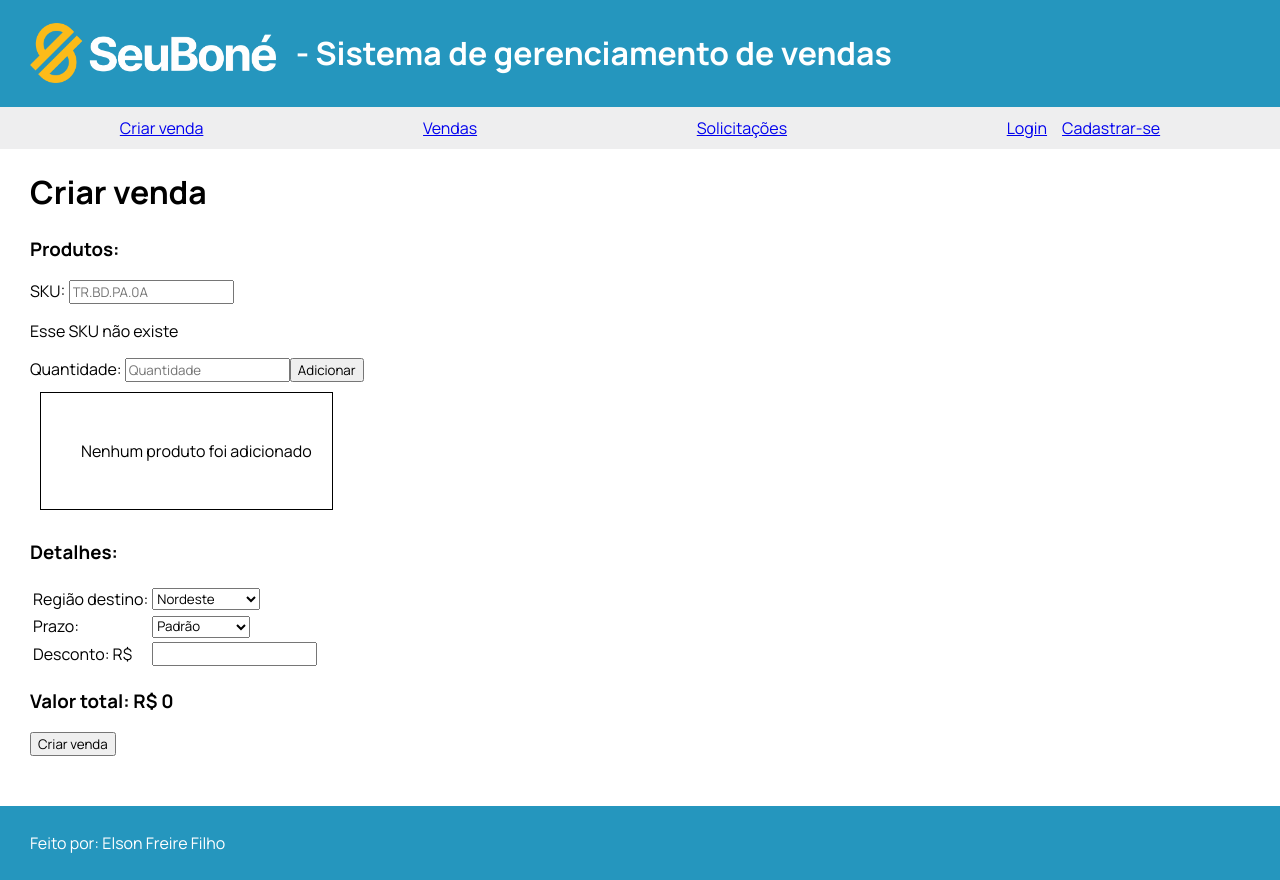
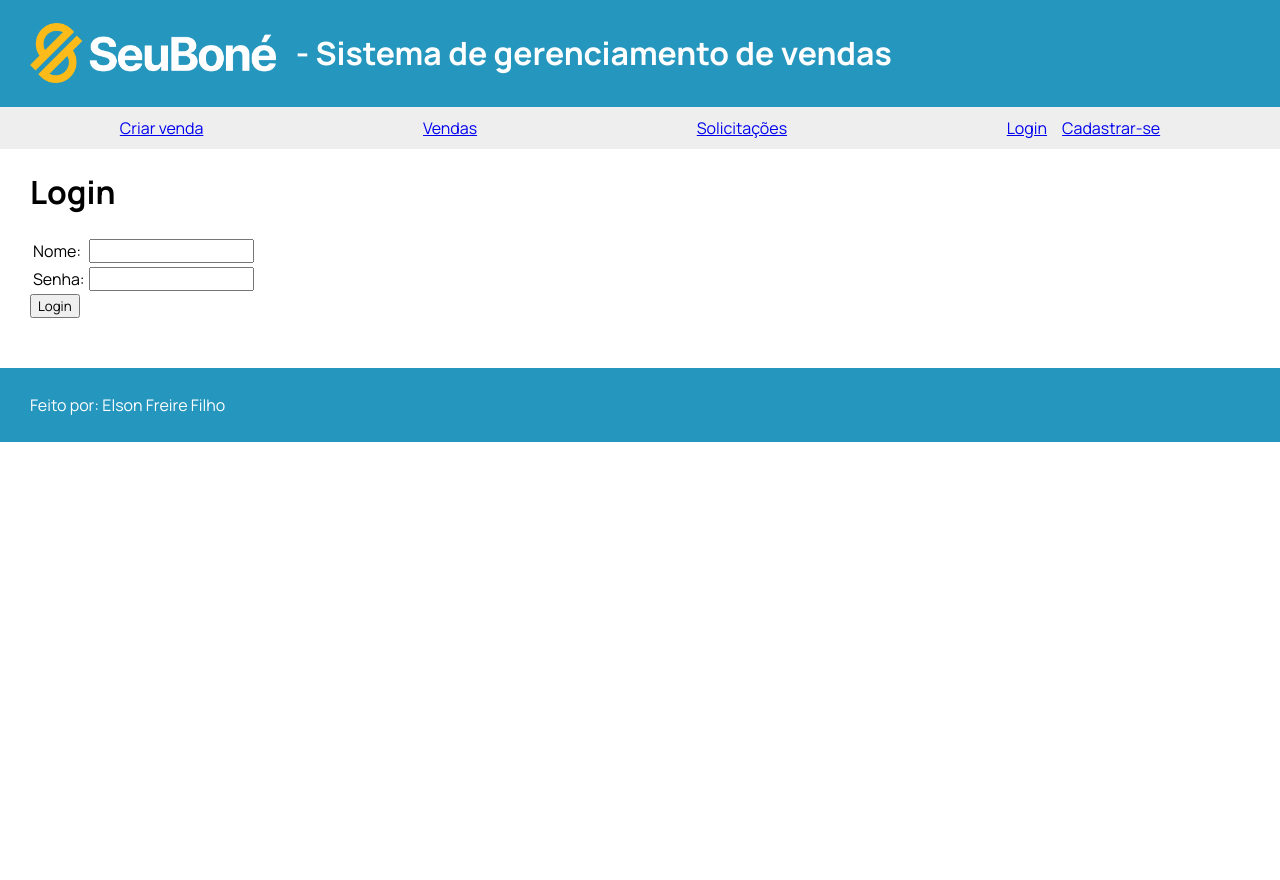
Before and after one commit to elsonfreire/case-seubone, a React (Vite) app: page / in a window 1280 px wide. After the commit the page ends 800 px from the top, so only its background shows below. Built offline with nearby package versions, Linux system fonts and the light colour scheme.

Commit message:
Login and register page block

```diff
--- a/src/App.jsx
+++ b/src/App.jsx
@@ -1,4 +1,4 @@
-import { BrowserRouter as Router, Route, Routes } from "react-router-dom";
+import { BrowserRouter as Router, Routes, Route } from "react-router-dom";
 import "./index.css";
 import CreateSalePage from "./components/CreateSalePage";
 import ListSalesPage from "./components/ListSalesPage";
@@ -7,6 +7,7 @@ import LoginPage from "./components/LoginPage";
 import Header from "./components/common/Header";
 import Footer from "./components/common/Footer";
 import RegisterPage from "./components/RegisterPage";
+import PrivateRoute from "./routes/PrivateRoute";
 
 const App = () => {
   const contentStyle = {
@@ -18,10 +19,20 @@ const App = () => {
       <Header />
       <main style={contentStyle}>
         <Routes>
-          <Route path="/" element={<CreateSalePage />} />
-          <Route path="/create" element={<CreateSalePage />} />
-          <Route path="/sales" element={<ListSalesPage />} />
-          <Route path="/requests" element={<ListRequestPage />} />
+          <Route path="/" element={<LoginPage />} />
+          <Route
+            element={<PrivateRoute allowedRoles={["manager", "seller"]} />}
+          >
+            <Route path="/create" element={<CreateSalePage />} />
+          </Route>
+          <Route
+            element={<PrivateRoute allowedRoles={["manager", "seller"]} />}
+          >
+            <Route path="/sales" element={<ListSalesPage />} />
+          </Route>
+          <Route element={<PrivateRoute allowedRoles={["manager"]} />}>
+            <Route path="/requests" element={<ListRequestPage />} />
+          </Route>
           <Route path="/login" element={<LoginPage />} />
           <Route path="/register" element={<RegisterPage />} />
         </Routes>
--- a/src/components/LoginPage.jsx
+++ b/src/components/LoginPage.jsx
@@ -1,9 +1,10 @@
 import { useState } from "react";
-import axios from "axios";
 import Form from "./common/UserForm";
 import { usersServices } from "../services/dataServices";
+import { useNavigate } from "react-router-dom";
 
 const LoginPage = () => {
+  const navigate = useNavigate();
   const [name, setName] = useState("");
   const [password, setPassword] = useState("");
 
@@ -30,9 +31,15 @@ const LoginPage = () => {
           return;
         }
 
+        localStorage.setItem("auth", foundUser.role);
+
         alert("Login realizado com sucesso");
+
+        navigate("/create");
       })
-      .catch(console.log("Ocorreu um erro ao realizar login"));
+      .catch((error) => {
+        console.error(error);
+      });
   };
 
   return (
--- a/src/components/RegisterPage.jsx
+++ b/src/components/RegisterPage.jsx
@@ -2,8 +2,10 @@ import { useState } from "react";
 import axios from "axios";
 import UserForm from "./common/UserForm";
 import { usersServices } from "../services/dataServices";
+import { useNavigate } from "react-router-dom";
 
 const RegisterPage = () => {
+  const navigate = useNavigate();
   const [name, setName] = useState("");
   const [password, setPassword] = useState("");
   const [role, setRole] = useState("seller");
@@ -28,8 +30,14 @@ const RegisterPage = () => {
       password,
       role,
     };
+
     usersServices
       .create(user)
+      .then(() => {
+        localStorage.setItem("auth", user.role);
+        alert("Usuário cadastrado com sucesso");
+        navigate("/create");
+      })
       .catch(console.log("Ocorreu um erro ao cadastrar usuário"));
   };
 
--- a/src/components/common/UserForm.jsx
+++ b/src/components/common/UserForm.jsx
@@ -17,7 +17,12 @@ const UserForm = ({
                 <label htmlFor="name">Nome: </label>
               </td>
               <td>
-                <input value={name} onChange={handleNameChange} id="name" />
+                <input
+                  value={name}
+                  onChange={handleNameChange}
+                  id="name"
+                  required
+                />
               </td>
             </tr>
             <tr>
@@ -30,6 +35,7 @@ const UserForm = ({
                   value={password}
                   onChange={handlePasswordChange}
                   id="password"
+                  required
                 />
               </td>
             </tr>
--- a/src/data/db.json
+++ b/src/data/db.json
@@ -1,12 +1,31 @@
 {
   "users": [
     {
-      "id": "dac6",
+      "id": "e7ef",
       "name": "Elson",
+      "password": "123",
+      "role": "manager"
+    },
+    {
+      "id": "2af7",
+      "name": "Joao",
       "password": "123",
       "role": "seller"
     }
   ],
-  "sales": [],
+  "sales": [
+    {
+      "id": "21d5",
+      "products": [
+        {
+          "sku": "TR.BD.PR.6A",
+          "quantity": 123
+        }
+      ],
+      "shipping": "nordeste",
+      "delivery": "default",
+      "discount": 200
+    }
+  ],
   "requests": []
 }
--- /dev/null
+++ b/src/routes/PrivateRoute.jsx
@@ -0,0 +1,18 @@
+import React from "react";
+import { Navigate, Outlet } from "react-router-dom";
+
+const PrivateRoute = ({ allowedRoles }) => {
+  const auth = localStorage.getItem("auth");
+
+  const isAuthorized = allowedRoles.includes(auth);
+
+  if (!isAuthorized) {
+    alert(
+      "Você não pode acessar essa página. Redirecionando para página de Login."
+    );
+  }
+
+  return isAuthorized ? <Outlet /> : <Navigate to="/login" />;
+};
+
+export default PrivateRoute;
```
Also changed, not shown: src/components/HomePage.jsx (added, +8 -0 lines).
